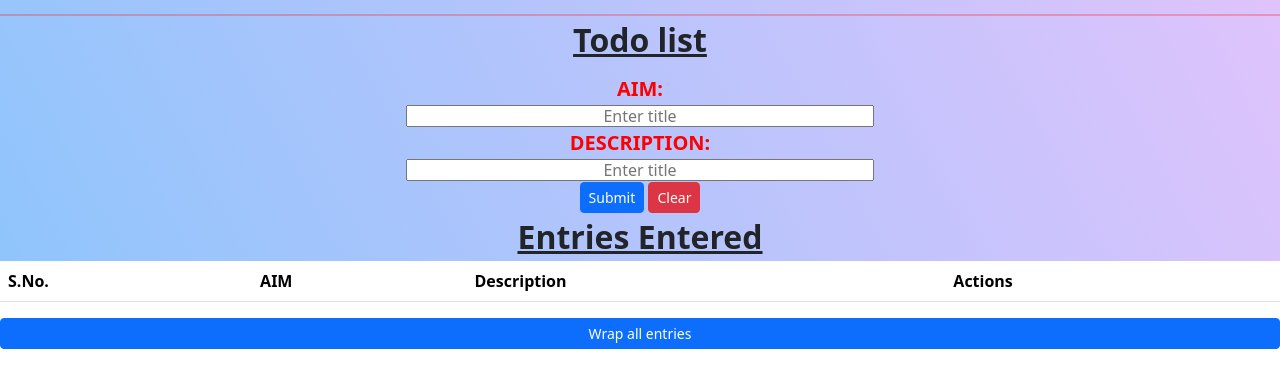
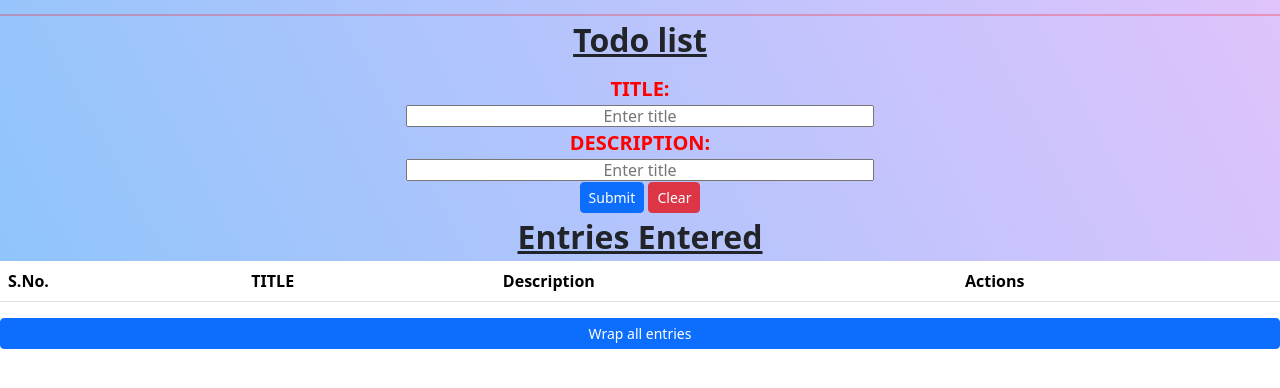
Before and after one commit to Dhruv2024/todo_list, a plain HTML site: page index.html in a window 1280 px wide. Shown: the part 26-414 px from the top of the page. Drawn offline with nearby package versions, Linux system fonts and the light colour scheme.

Commit message:
Update index.html

```diff
--- a/index.html
+++ b/index.html
@@ -5,7 +5,7 @@
     <meta charset="UTF-8">
     <meta http-equiv="X-UA-Compatible" content="IE=edge">
     <meta name="viewport" content="width=device-width, initial-scale=1.0">
-    <title>Document</title>
+    <title>Todo List</title>
     <link href="https://cdn.jsdelivr.net/npm/bootstrap@5.3.0-alpha1/dist/css/bootstrap.min.css" rel="stylesheet"
         integrity="sha384-GLhlTQ8iRABdZLl6O3oVMWSktQOp6b7In1Zl3/Jr59b6EGGoI1aFkw7cmDA6j6gD" crossorigin="anonymous">
     <link rel="stylesheet" href="style.css">
@@ -26,7 +26,7 @@
         <hr class="nav">
         <div class="heading">Todo list</div>
         <div class="title">
-            <label for="title" class="aim">AIM:</label>
+            <label for="title" class="aim">TITLE:</label>
             <input type="text" name="title" id="title_for_todo" placeholder="Enter title">
             <label for="title" class="description">DESCRIPTION:</label>
             <input type="text" name="title" id="description_for_todo" placeholder="Enter title">
@@ -47,7 +47,7 @@
                 <thead>
                     <tr>
                         <th scope="col">S.No.</th>
-                        <th scope="col">AIM</th>
+                        <th scope="col">TITLE</th>
                         <th scope="col">Description</th>
                         <th scope="col">Actions</th>
                     </tr>
```
